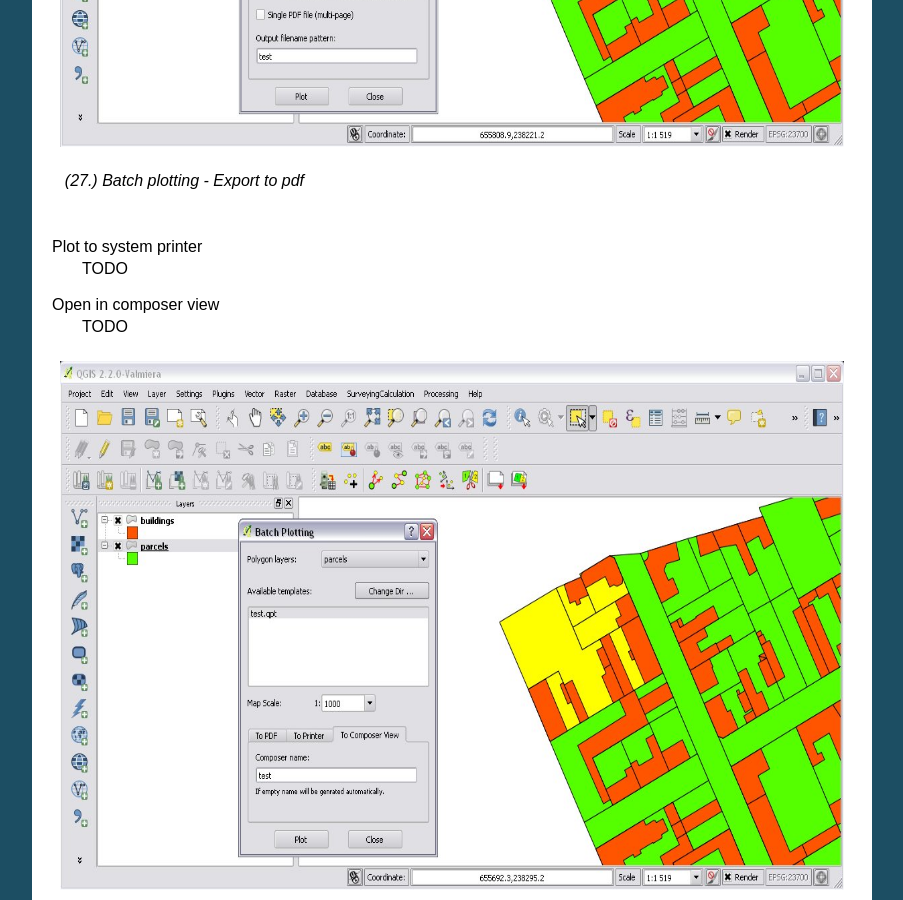
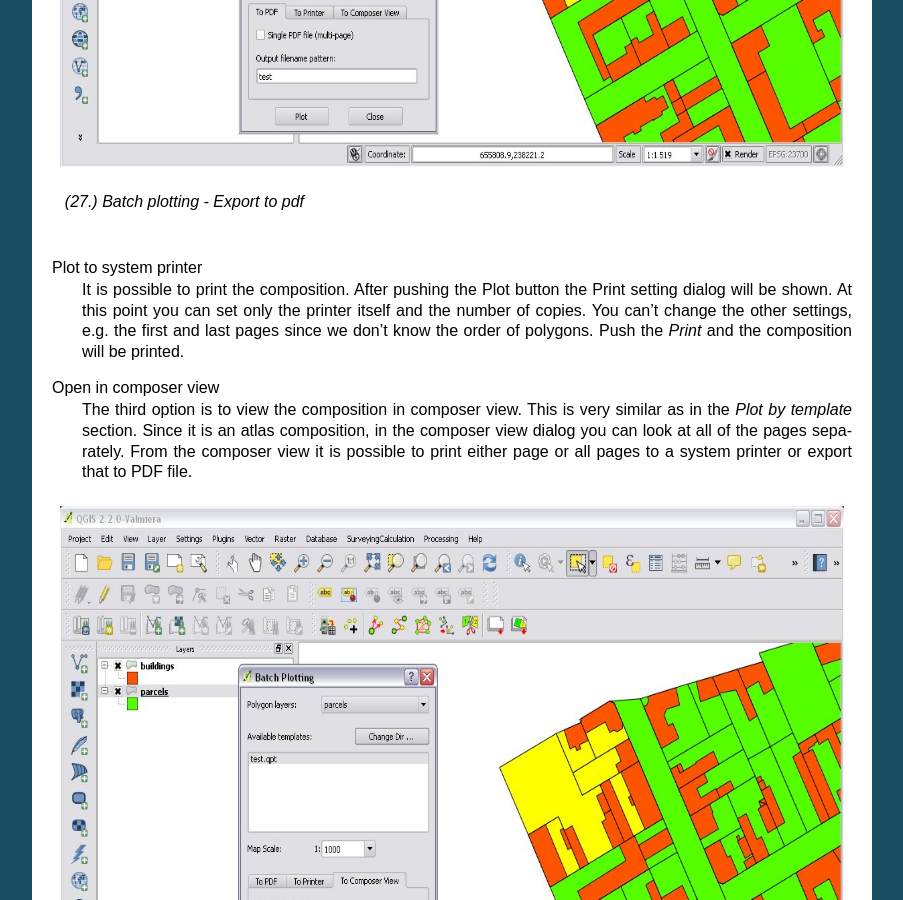
Before and after one commit to zsiki/ls, a Sphinx documentation site: the page built from doc/source/usersguide.rst, in a window 1280 px wide and 900 px high, scrolled down 24969 px. Shown: the whole window, without its empty margins (198-1101 px from the left). Built offline with Sphinx 7.4.7, drawn with Linux system fonts in a browser that asks for light colours; some of the changed text lies outside the part shown.

Commit message:
finish batch plotting section in users guide

```diff
--- a/doc/source/usersguide.rst
+++ b/doc/source/usersguide.rst
@@ -683,7 +683,7 @@ At the end a composer window will appear with the map composition and it can be
 Batch plotting
 ++++++++++++++
 
-With the "Batch plotting" command you can plot selected polygons using a composer template file. In the dialog you can choose the output of the plot.
+With the "Batch plotting" command you can plot selected polygons using a composer template file. *Batch plotting* creates a QGIS atlas composition, which is a multi-page composition. One polygon will be on one page. In the dialog you can choose the output of the plot.
 
 #. This utility needs at least one polygon type layer open!
 #. Select the polygons you want to plot.
@@ -710,10 +710,10 @@ Export to pdf
 
 
 Plot to system printer
-    TODO
+    It is possible to print the composition. After pushing the Plot button the Print setting dialog will be shown. At this point you can set only the printer itself and the number of copies. You can't change the other settings, e.g. the first and last pages since we don't know the order of polygons. Push the *Print* and the composition will be printed.
 
 Open in composer view
-    TODO
+    The third option is to view the composition in composer view. This is very similar as in the *Plot by template* section. Since it is an atlas composition, in the composer view dialog you can look at all of the pages separately. From the composer view it is possible to print either page or all pages to a system printer or export that to PDF file.
 
 
 .. figure:: images/u28.png
```
